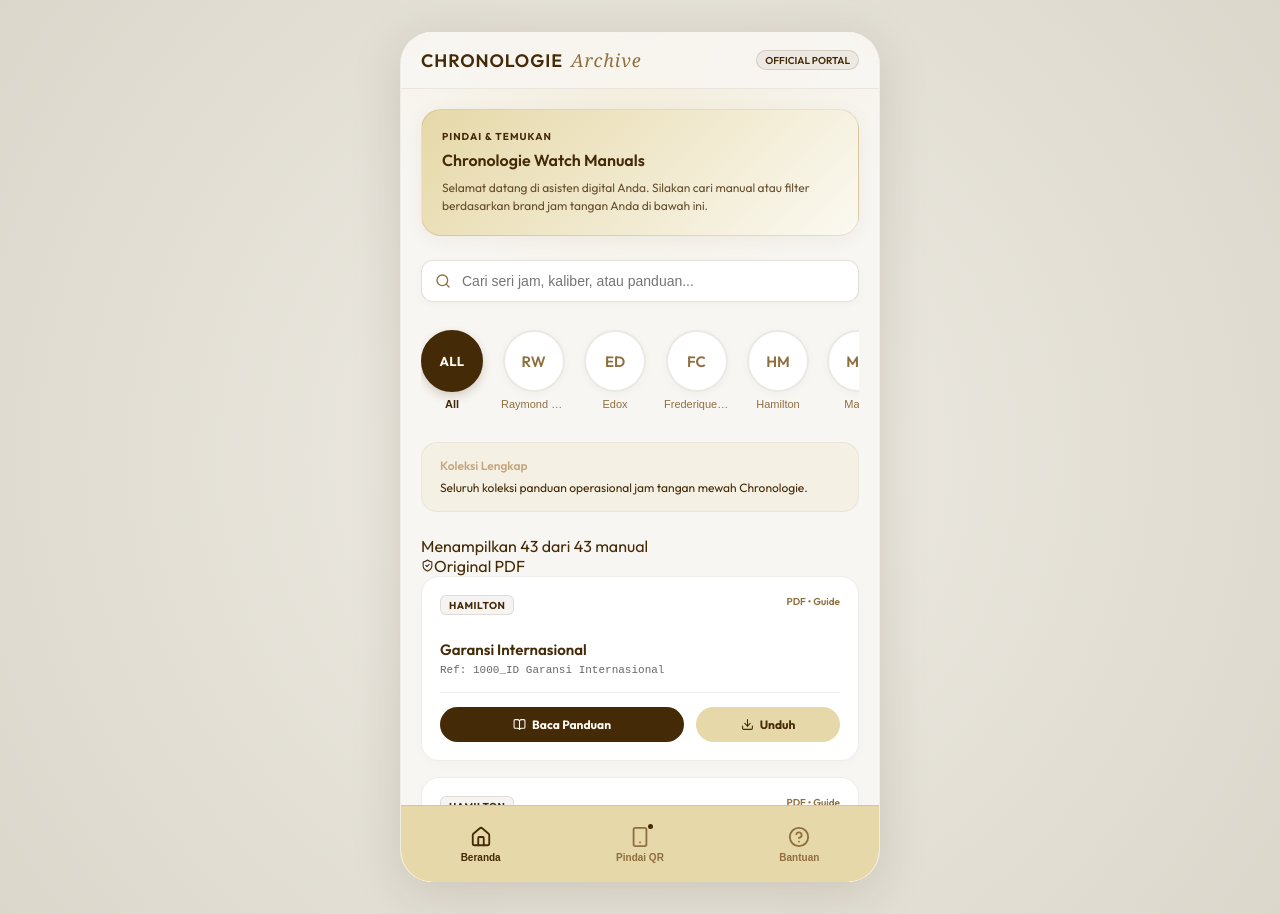
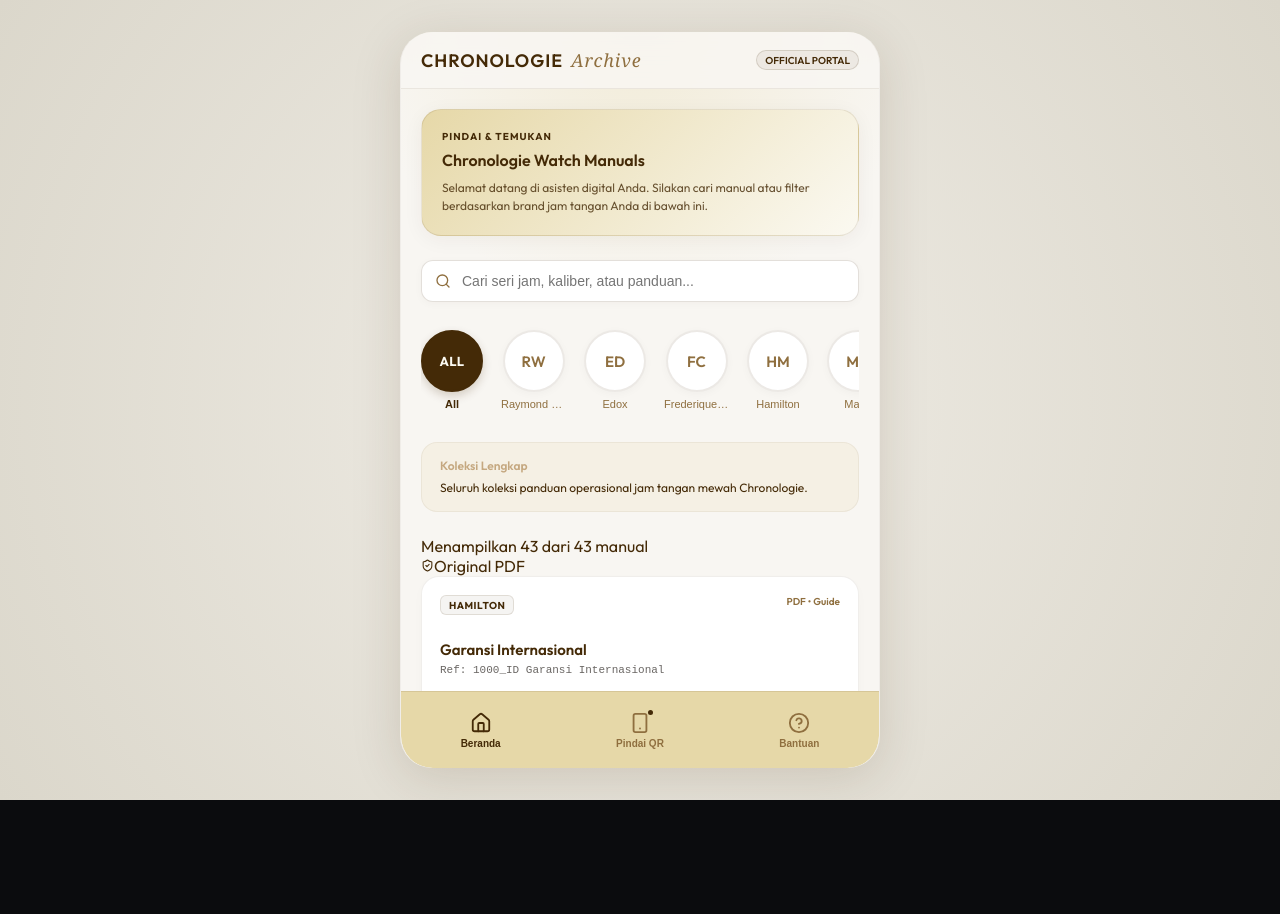
Before and after one commit to halonemuinai-sys/Chronologie-Manual-Book-V2, a React (Vite) app: page / in a window 1280 px wide. After the commit the page ends 800 px from the top, so only its background shows below. Built offline with nearby package versions, Linux system fonts and the light colour scheme.

Commit message:
Fix scroll logic on landing page using flexbox layout and scrollable content wrapper

```diff
--- a/src/LandingPage.css
+++ b/src/LandingPage.css
@@ -30,15 +30,15 @@
 .landing-container {
   width: 100%;
   max-width: 480px; /* iPhone/Android viewport width on desktop */
-  min-height: 100vh;
+  height: 100vh;
+  height: 100dvh;
   background-color: var(--bg-app);
   color: var(--text-main);
-  padding-bottom: 90px; /* space for sticky bottom navigation */
   position: relative;
-  overflow-x: hidden;
   box-sizing: border-box;
   display: flex;
   flex-direction: column;
+  overflow: hidden;
   box-shadow: 0 10px 50px rgba(68, 42, 7, 0.15);
   border-left: 1px solid rgba(68, 42, 7, 0.04);
   border-right: 1px solid rgba(68, 42, 7, 0.04);
@@ -79,6 +79,7 @@
   align-items: center;
   z-index: 100;
   border-bottom: 1px solid var(--border-light);
+  flex-shrink: 0;
 }
 
 .header-logo {
@@ -113,9 +114,15 @@
 /* Tab Content area wrapper */
 .tab-content-wrapper {
   padding: 1.25rem;
-  flex-grow: 1;
+  flex: 1;
+  overflow-y: auto;
   position: relative;
   z-index: 10;
+  -ms-overflow-style: none;
+  scrollbar-width: none;
+}
+.tab-content-wrapper::-webkit-scrollbar {
+  display: none;
 }
 
 /* Info banner/hero card */
@@ -402,10 +409,6 @@
 
 /* Sticky App Bottom Tab Bar Navigation (styled like the main site's header) */
 .app-bottom-nav {
-  position: absolute;
-  bottom: 0;
-  left: 0;
-  right: 0;
   height: 76px;
   background-color: var(--warm-gold);
   border-top: 1px solid rgba(68, 42, 7, 0.1);
@@ -414,6 +417,7 @@
   align-items: center;
   padding-bottom: env(safe-area-inset-bottom, 8px);
   z-index: 100;
+  flex-shrink: 0;
 }
 
 .app-nav-item {
@@ -615,9 +619,9 @@
   .landing-container {
     border-radius: 2rem;
     margin: 2rem 0;
-    min-height: calc(100vh - 4rem);
     height: 850px;
-    overflow-y: auto;
+    max-height: calc(100vh - 4rem);
+    overflow: hidden;
     position: relative;
   }
   .app-shell {
@@ -626,7 +630,6 @@
     align-items: center;
   }
   .app-bottom-nav {
-    position: absolute;
     border-bottom-left-radius: 2rem;
     border-bottom-right-radius: 2rem;
   }
```
